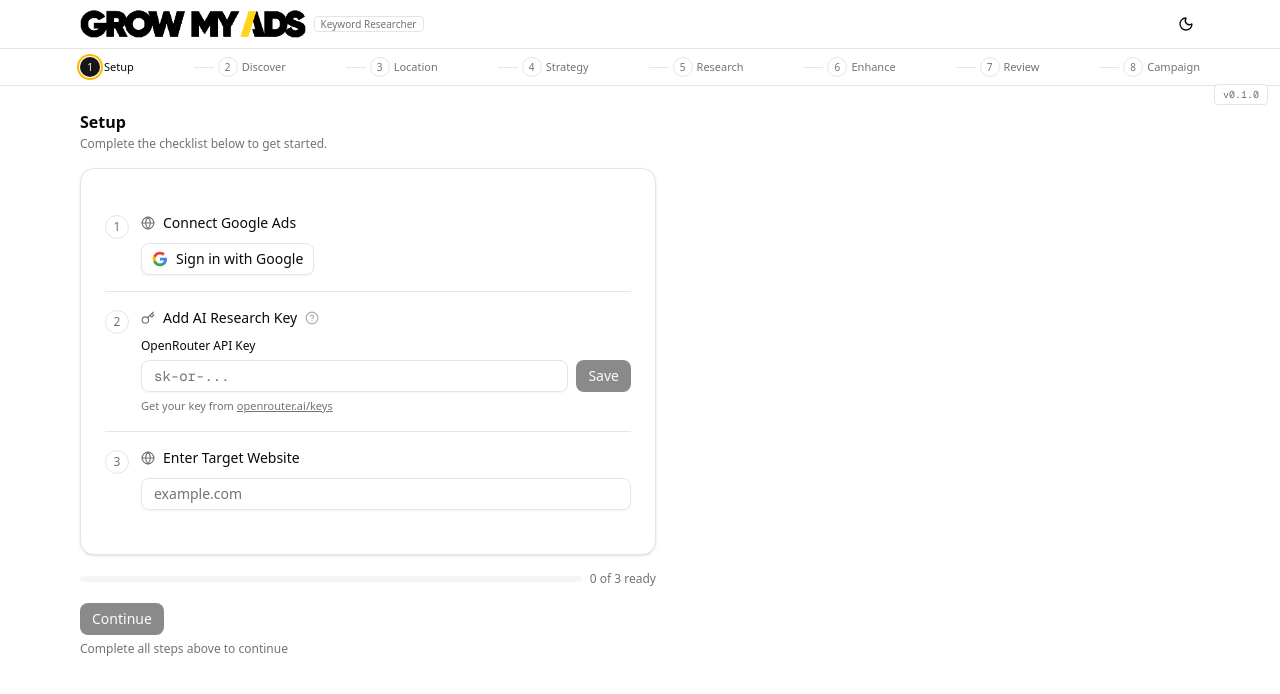
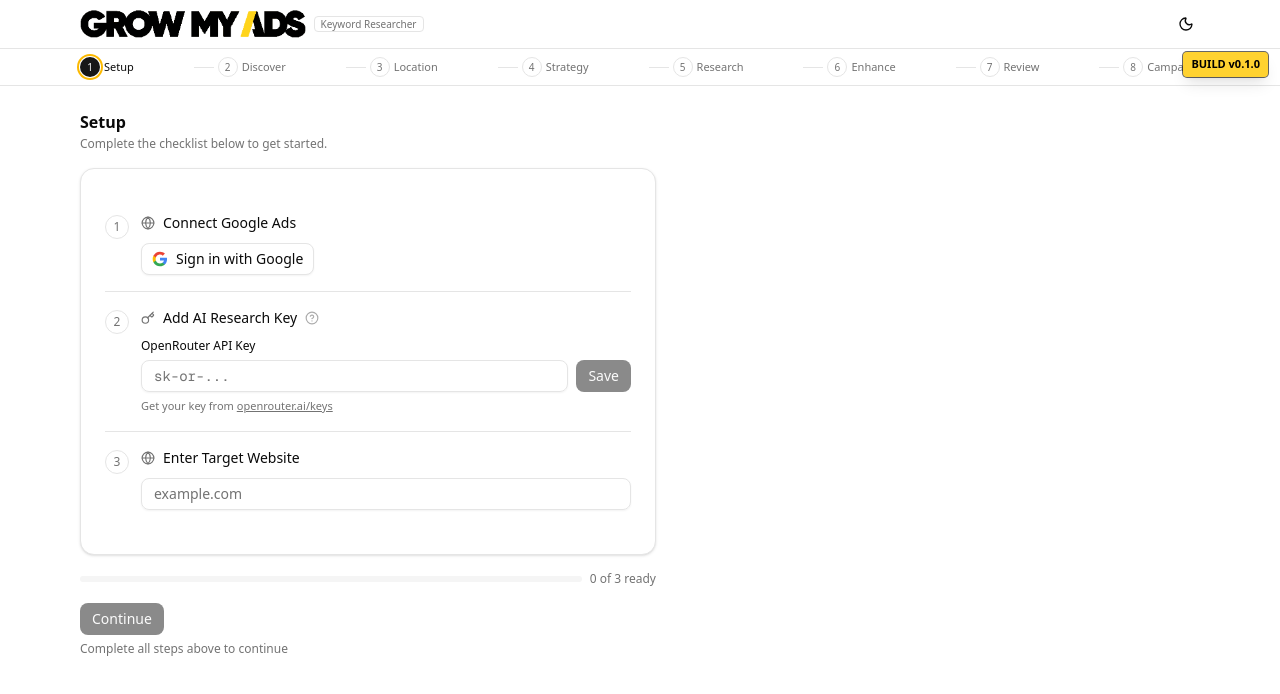
Before and after one commit to lukedonoghue/keyword-researcher-web, a Next.js app: page / in a window 1280 px wide. Shown: the top 694 px of the page. Built offline with nearby package versions, Linux system fonts and the light colour scheme; no server answers.

Commit message:
Make build badge high-contrast and always visible

```diff
--- a/src/app/layout.tsx
+++ b/src/app/layout.tsx
@@ -45,8 +45,8 @@
       <body
         className={`${geistSans.variable} ${geistMono.variable} antialiased`}
       >
-        <div className="fixed right-3 top-[84px] z-50 rounded border border-border bg-card/90 px-2 py-0.5 text-[10px] font-mono text-muted-foreground backdrop-blur">
-          {buildLabel}
+        <div className="pointer-events-none fixed right-3 top-[52px] z-[9999] rounded bg-amber-300 px-2 py-1 text-[11px] font-bold text-black shadow-lg ring-1 ring-black/60">
+          BUILD {buildLabel}
         </div>
         <ThemeProvider>
           <TooltipProvider>
```
